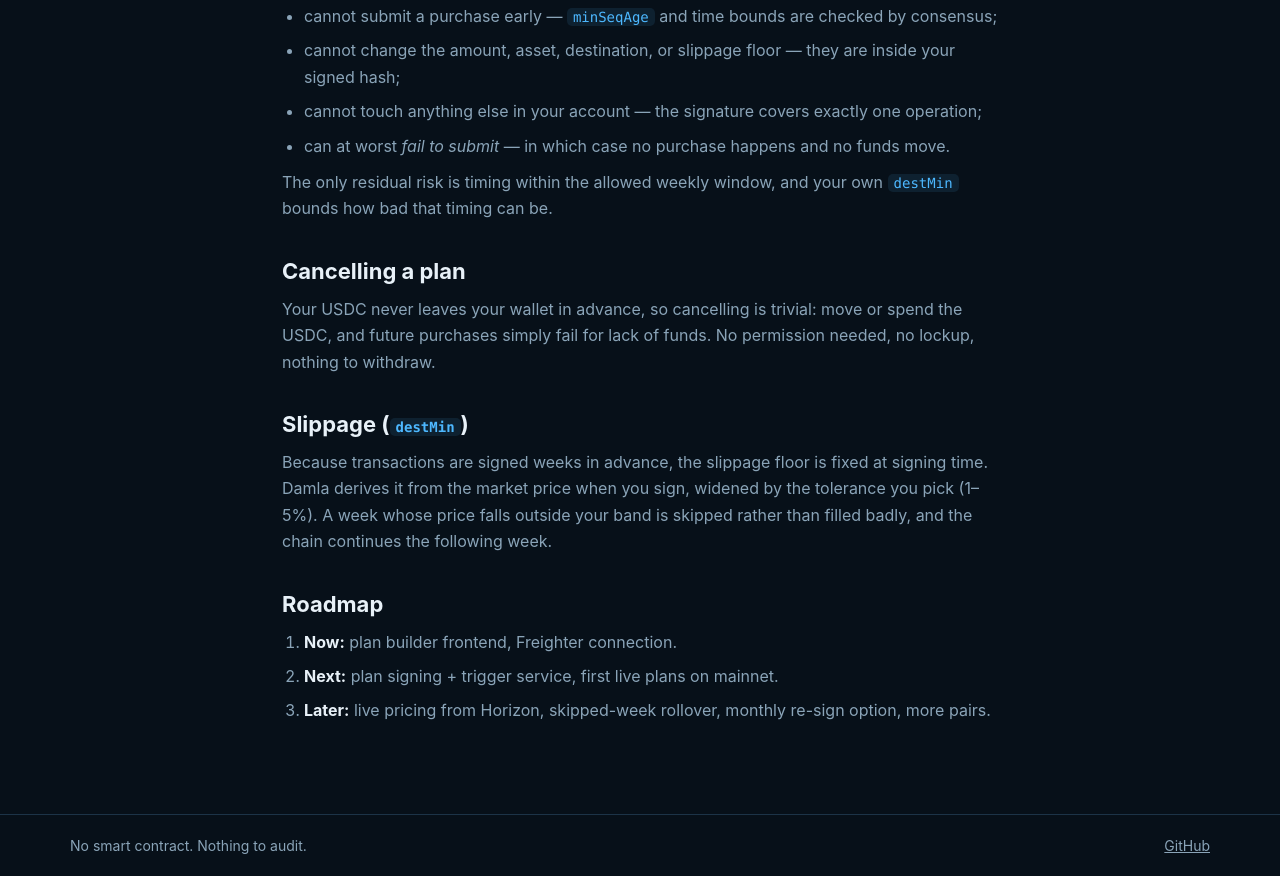
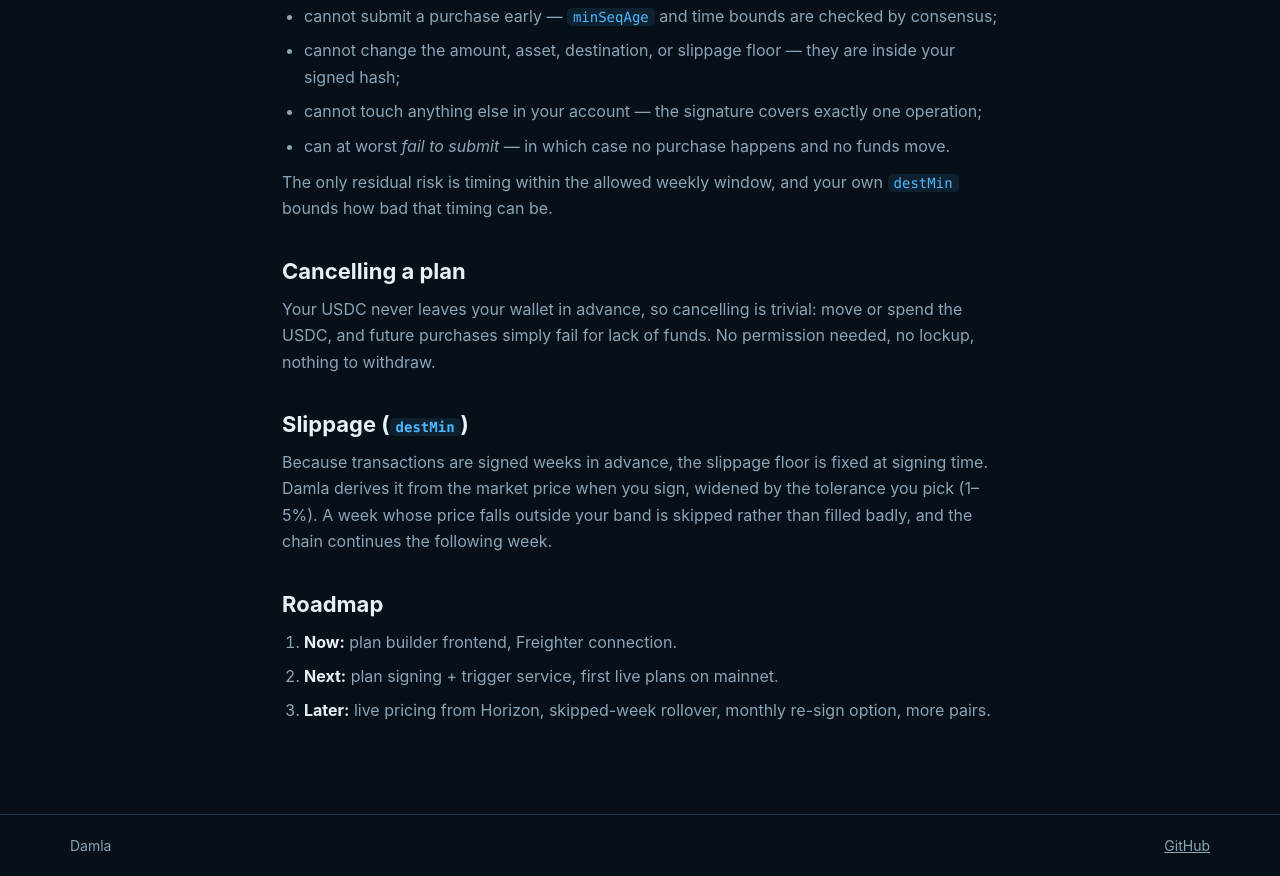
Before and after one commit to sud3naz/Damla, a plain HTML site: page docs.html in a window 1280 px wide. Shown: the part 1417-2293 px from the top of the page. Drawn offline with Linux system fonts and the light colour scheme.

Commit message:
Footer cleanup

```diff
--- a/docs.html
+++ b/docs.html
@@ -77,7 +77,7 @@
 
 <footer>
   <div class="wrap footer-in">
-    <span>No smart contract. Nothing to audit.</span>
+    <span>Damla</span>
     <a href="https://github.com/sud3naz/Damla" target="_blank" rel="noopener">GitHub</a>
   </div>
 </footer>
```
Also changed, not shown: faq.html (+1 -1 lines), index.html (+1 -1 lines).
